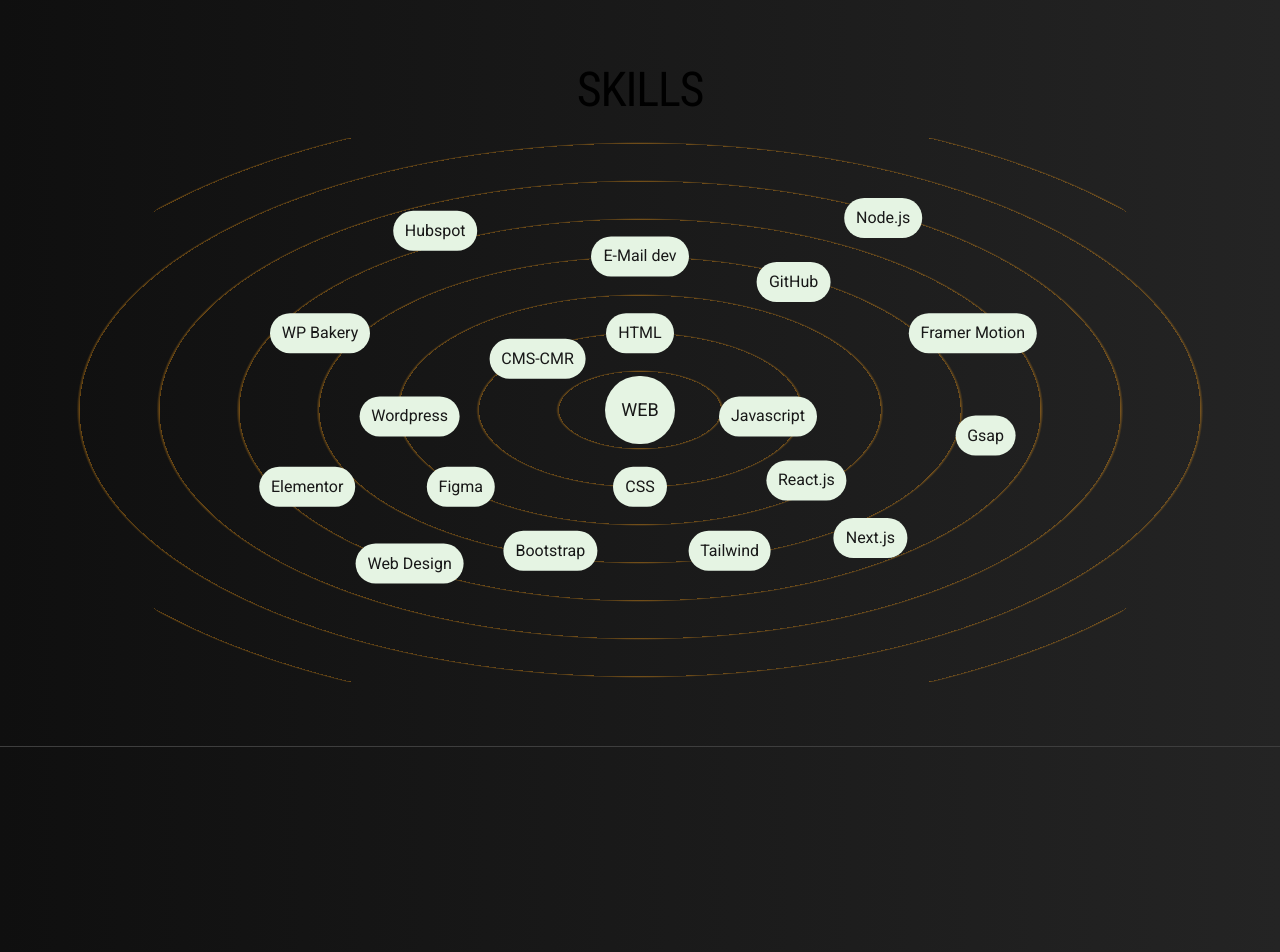
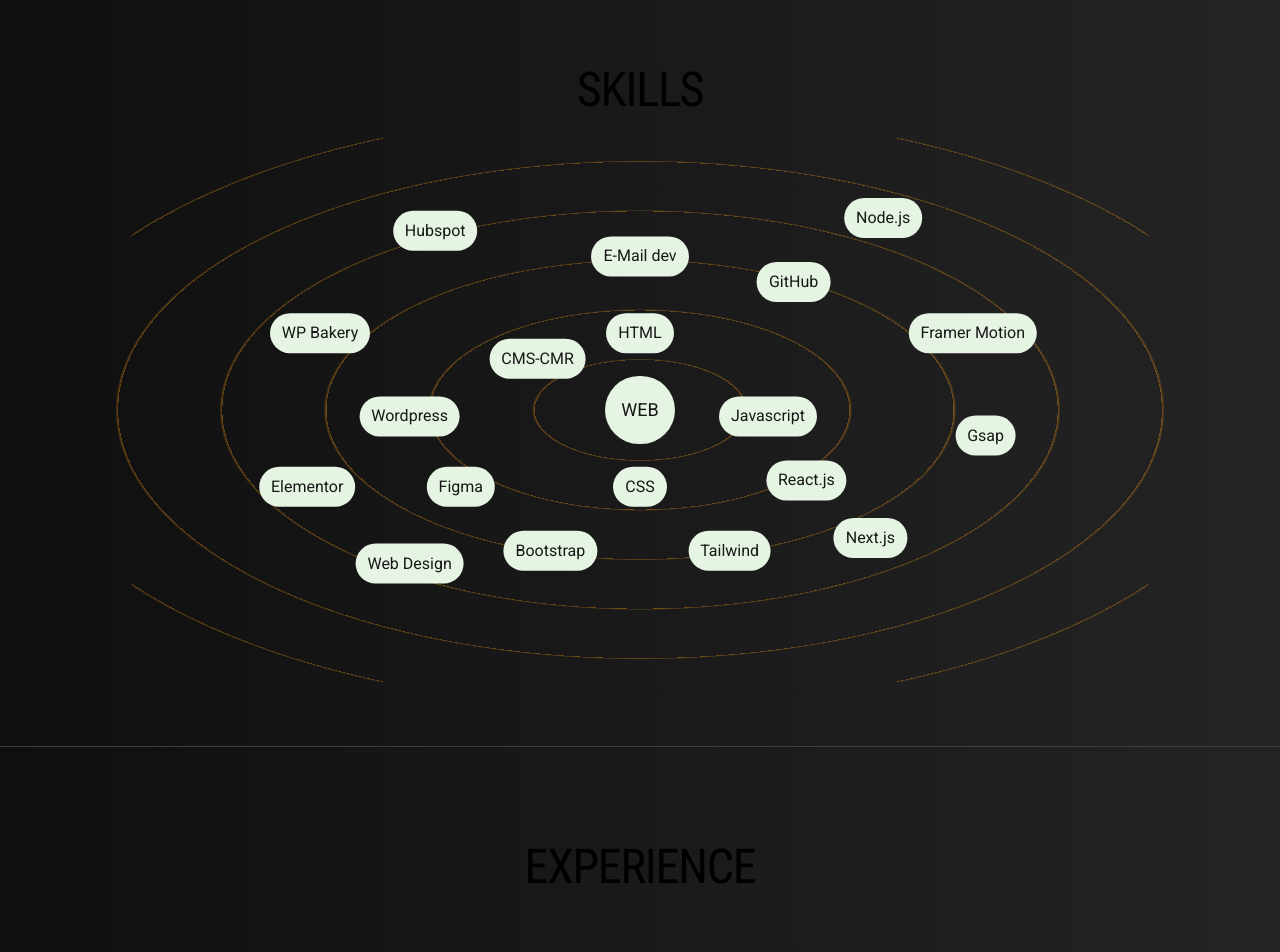
Before and after one commit to jor-g-r/portfolio-Jorge-Rondon, a Next.js app in the folder portfolio/: page / in a window 1280 px wide. Shown: the part 1340-2292 px from the top of the page. Built offline with nearby package versions, Linux system fonts and the light colour scheme.

Commit message:
Starting on Experience component

```diff
--- /dev/null
+++ b/portfolio/src/app/components/Experience.tsx
@@ -0,0 +1,22 @@
+
+
+
+const Experience = () => {
+    return(
+        <>
+        <section className="border-solid border-b border-dark-500 pb-20 lg:pb-16" id="experience">
+            <div className="container mx-auto pt-20 px-8 lg:px-[68px]">
+
+                <div className="pb-6">
+                    <h2 className="condensed text-center text-4xl lg:text-5xl uppercase -tracking-wide pt-4">Experience</h2>
+                </div>
+
+
+
+            </div>
+        </section>
+        </>
+    )
+}
+
+export default Experience
--- a/portfolio/src/app/page.tsx
+++ b/portfolio/src/app/page.tsx
@@ -3,6 +3,7 @@
 import Hero from './components/Hero'
 import About from './components/About'
 import Skills from './components/Skills'
+import Experience from './components/Experience'
 
 export default function Home() {
 
@@ -24,6 +25,8 @@
 
         <Skills />
 
+       <Experience />
+
     </main>
   )
 }
--- a/portfolio/tailwind.config.ts
+++ b/portfolio/tailwind.config.ts
@@ -40,7 +40,7 @@
       },
       backgroundImage: (theme) =>({
         'gradient-linear-dark': 'var(--body-bg)',
-        'circular-orange-lg' : 'repeating-radial-gradient(rgba(255, 162, 22, .4)1px, transparent 4px 10%);',
+        'circular-orange-lg' : 'repeating-radial-gradient(rgba(255, 162, 22, .4)1px, transparent 4px 13%);',
         'circular-orange' : 'repeating-radial-gradient(rgba(255, 162, 22, .42)2px, transparent 3px 12%);',
       }),
       height: {
```
